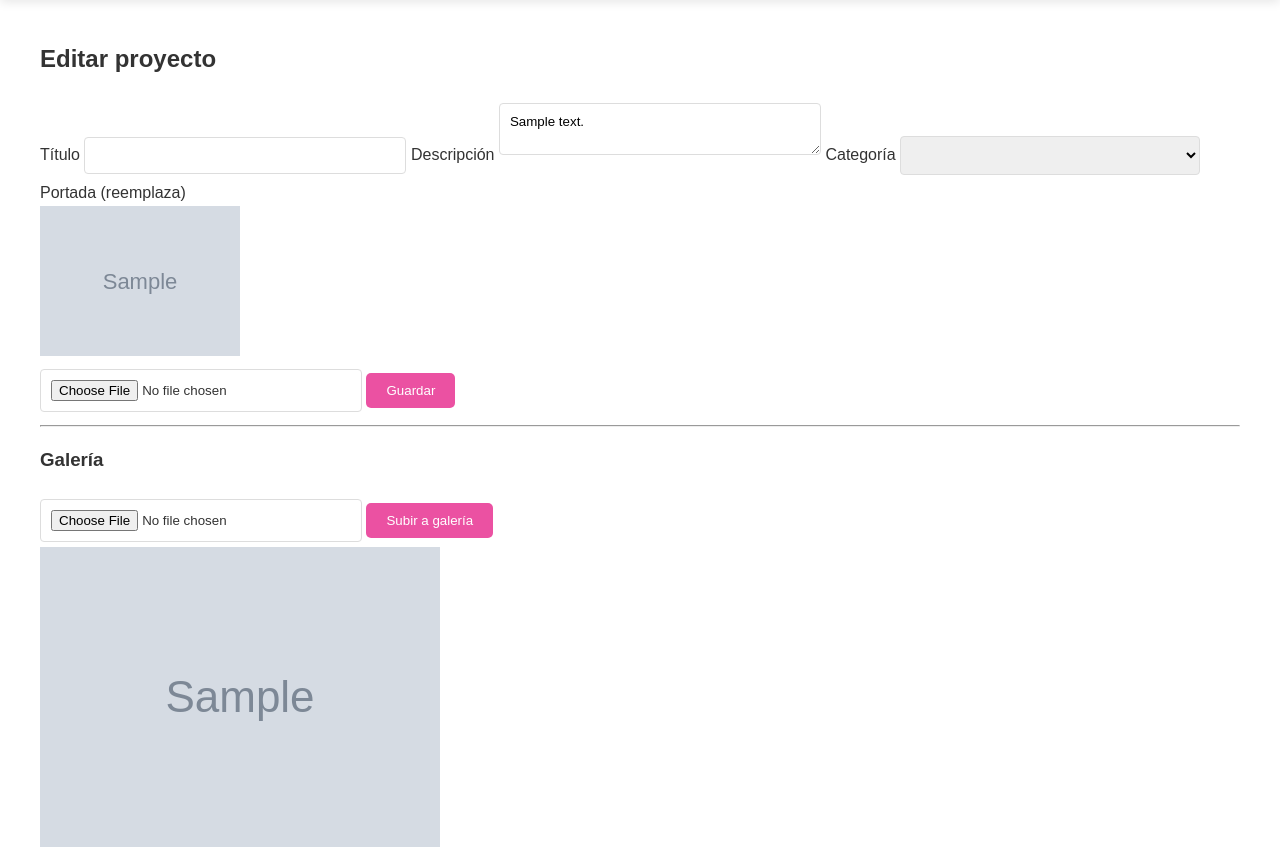
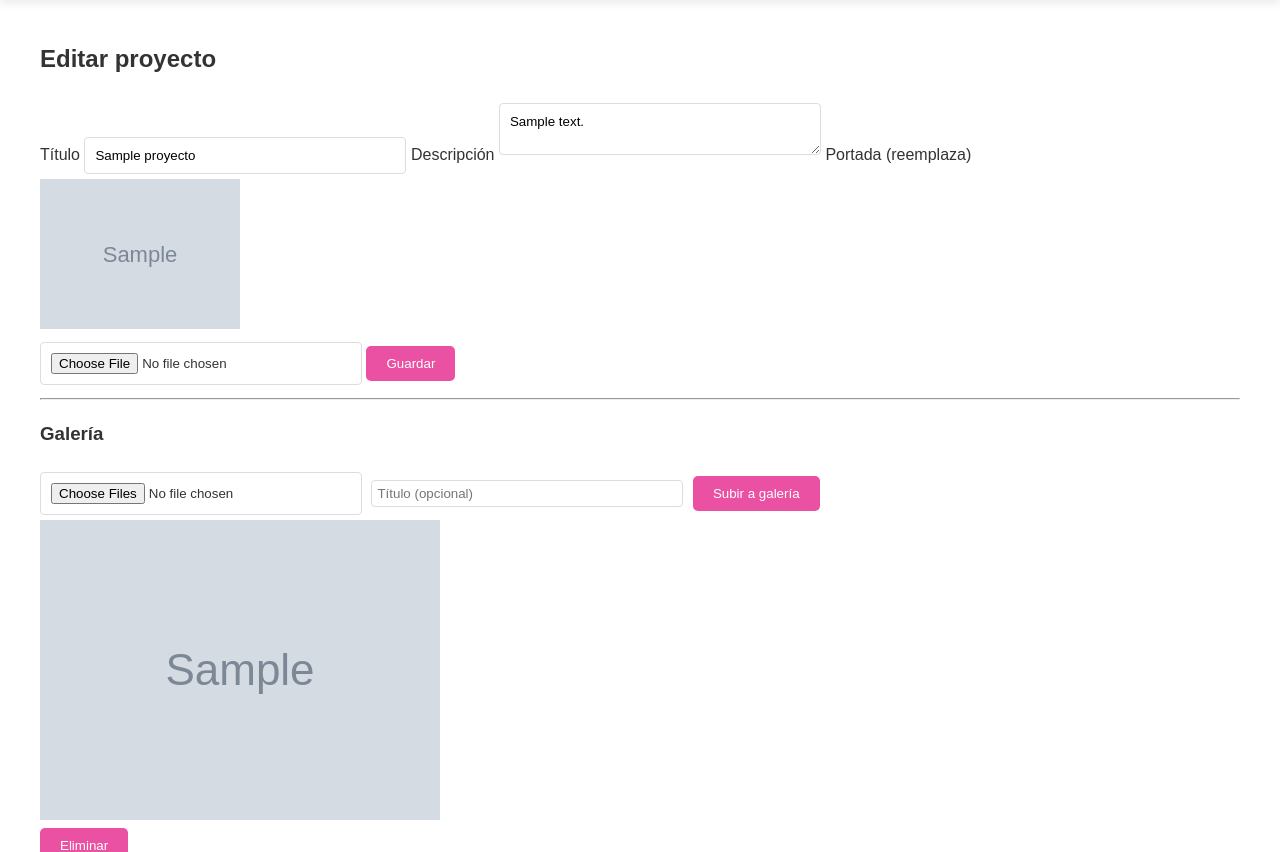
Before and after one commit to donpeperabe/Karla-Rabe-Design-Demo, a Flask app: page /dashboard/proyecto/editar/1 in a window 1280 px wide. Shown: the part 230-1082 px from the top of the page. Run offline with Flask 3, Linux system fonts and the light colour scheme; a user stored in the database is signed in; tables that the repository leaves empty hold one stand-in row (values such as "Sample post"); grey boxes marked "Sample" are stand-in pictures; lists and menus that the app fills with data are empty.

Commit message:
Update proyecto_editar.html

```diff
--- a/templates/dashboard/proyecto_editar.html
+++ b/templates/dashboard/proyecto_editar.html
@@ -4,31 +4,25 @@
 <h2>Editar proyecto</h2>
 <form method="POST" enctype="multipart/form-data">
   <label>Título</label>
-  <input type="text" name="title" value="{{ proyecto.title }}" required>
+  <input type="text" name="name" value="{{ proyecto.name }}" required>
 
   <label>Descripción</label>
   <textarea name="description">{{ proyecto.description }}</textarea>
-
-  <label>Categoría</label>
-  <select name="category_id" required>
-    {% for c in categories %}
-      <option value="{{ c.id }}" {% if c.id == proyecto.category_id %}selected{% endif %}>{{ c.name }}</option>
-    {% endfor %}
-  </select>
 
   <label>Portada (reemplaza)</label>
   {% if proyecto.cover_image %}
     <div><img src="{{ url_for('static', filename='uploads/' ~ proyecto.cover_image) }}" style="max-width:200px;"></div>
   {% endif %}
-  <input type="file" name="cover" accept="image/*">
+  <input type="file" name="cover_image" accept="image/*">
 
   <button type="submit">Guardar</button>
 </form>
 
 <hr>
 <h3>Galería</h3>
-<form method="POST" action="{{ url_for('dashboard_proyecto_imagen_subir', project_id=proyecto.id) }}" enctype="multipart/form-data">
-  <input type="file" name="image" accept="image/*" required>
+<form method="POST" action="{{ url_for('subir_imagen', proyecto_id=proyecto.id) }}" enctype="multipart/form-data">
+  <input type="file" name="image" accept="image/*" multiple required>
+  <input type="text" name="title" placeholder="Título (opcional)" style="padding: 5px; margin: 5px;">
   <button type="submit">Subir a galería</button>
 </form>
 
@@ -36,14 +30,14 @@
   {% for img in proyecto.images %}
   <div class="admin-image-card">
     <img src="{{ url_for('static', filename='uploads/' ~ img.filename) }}">
-    <form method="POST" action="{{ url_for('dashboard_proyecto_imagen_eliminar', image_id=img.id) }}">
+    <form method="POST" action="{{ url_for('eliminar_imagen', image_id=img.id) }}">
       <button onclick="return confirm('Eliminar imagen?')">Eliminar</button>
     </form>
   </div>
   {% endfor %}
 </div>
 
-<form method="POST" action="{{ url_for('dashboard_proyecto_eliminar', project_id=proyecto.id) }}" onsubmit="return confirm('Eliminar proyecto?');">
+<form method="POST" action="{{ url_for('dashboard_proyecto_eliminar', proyecto_id=proyecto.id) }}" onsubmit="return confirm('Eliminar proyecto?');">
   <button>Eliminar Proyecto</button>
 </form>
 
```
